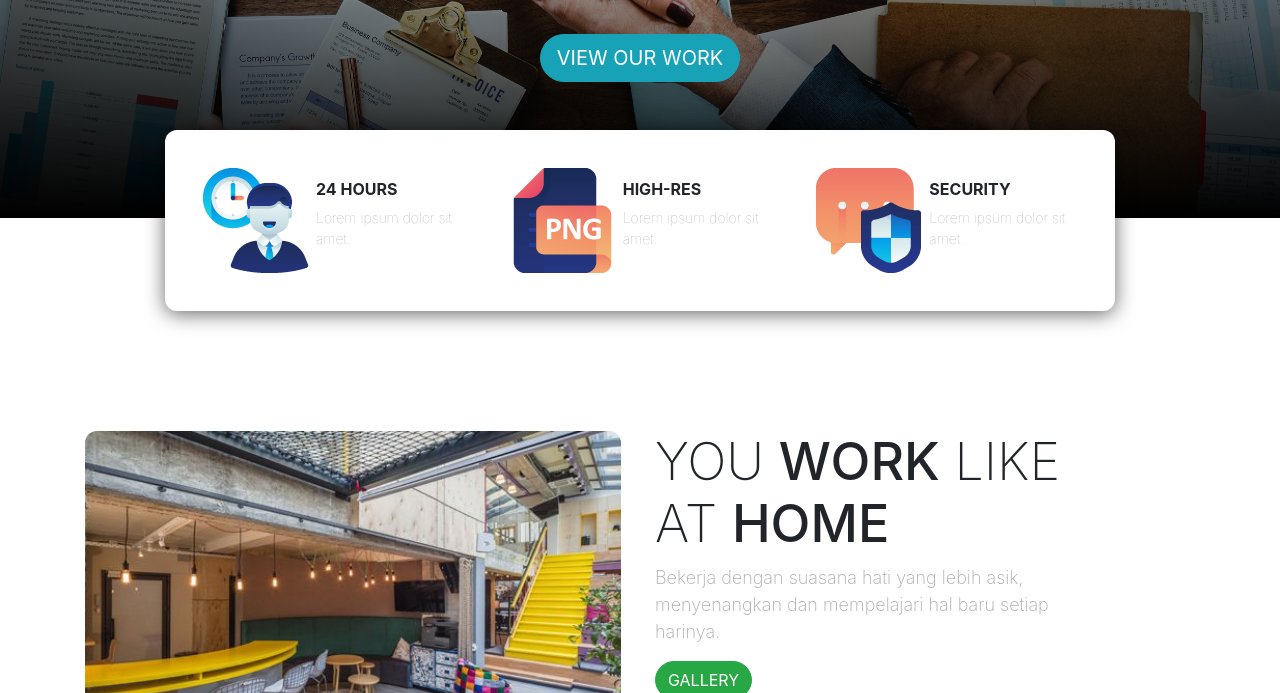
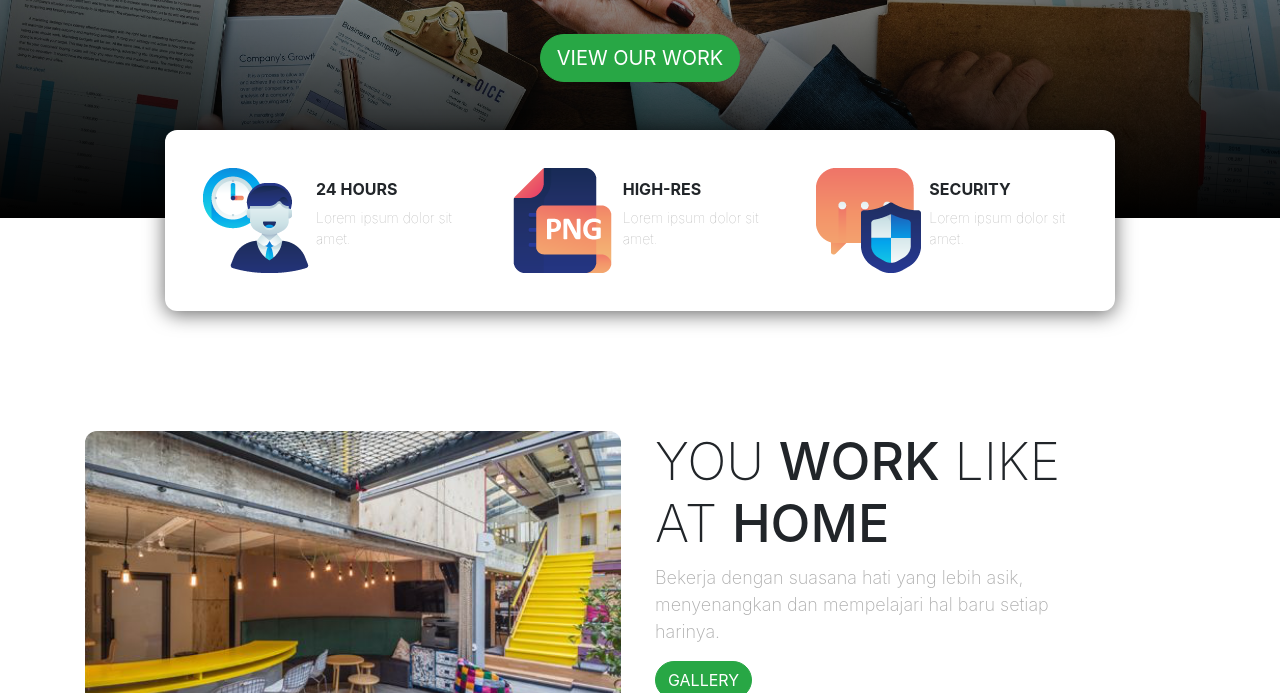
Before and after one commit to leonlauromel01/simple-landing-page, a plain HTML site: page index.html in a window 1280 px wide. Shown: the part 407-1100 px from the top of the page. Drawn offline with nearby package versions, Linux system fonts and the light colour scheme; a web font is replaced by a local one.

Commit message:
mengubah warna tombol our work

```diff
--- a/index.html
+++ b/index.html
@@ -41,7 +41,7 @@
     <div class="jumbotron jumbotron-fluid">
       <div class="container">
         <h1 class="display-4">Get work done <span>faster</span> <br>and <span>better</span> with us</h1>
-        <a href="#" class="btn btn-info btn-lg tombol">View Our Work</a>
+        <a href="#" class="btn btn-success btn-lg tombol">View Our Work</a>
       </div>
     </div>
     <!-- akhir Jumbotron -->
```
